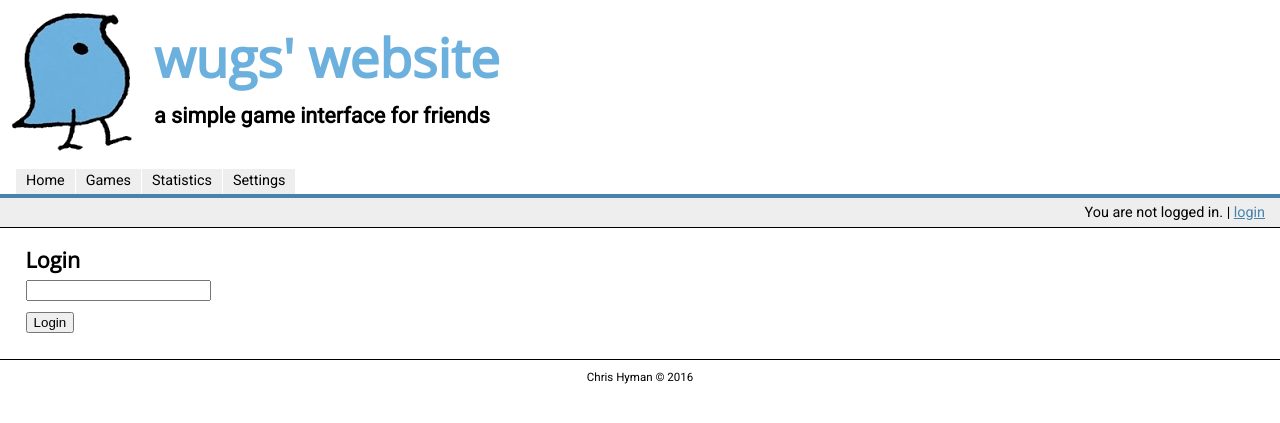
After one commit to chrhyman/wugs-site, a Flask app: template templates/login.html in a window 1280 px wide. The commit adds this page. Shown: the top 423 px of the page. Run offline with Flask 2, Linux system fonts and the light colour scheme; the template is opened without the code that fills it, so the values that code supplies are empty.

Commit message:
login template (single column), some more handling of basic login things pre-MySQL

```diff
--- a/flask_app.py
+++ b/flask_app.py
@@ -11,6 +11,11 @@ data = {}
 def index():
     if 'username' in session:
         data['username'] = session['username']
+    else:
+        try:
+            del data['username']
+        except KeyError:
+            pass
     return render_template('main_page.html', data=data, active='home')
 
 @app.route('/login', methods=['GET', 'POST'])
@@ -18,12 +23,7 @@ def login():
     if request.method == 'POST':
         session['username'] = request.form['username']
         return redirect(url_for('index'))
-    return '''
-        <form action="" method="post">
-            <p><input type=text name=username>
-            <p><input type=submit value=Login>
-        </form>
-    '''
+    return render_template('login.html', data=data, active='login')
 
 @app.route('/logout')
 def logout():
--- a/static/style.css
+++ b/static/style.css
@@ -20,10 +20,10 @@ body {
 	font-family: 'Roboto', sans serif;
 }
 a {
-	color:#6CB0DE;
+	color:#4783AB;
 }
 a:hover {
-	color:#4783AB;
+	color:#6CB0DE;
 	text-decoration:none;
 }
 h1, h2, h3 {
@@ -163,6 +163,15 @@ img {
 	width:21%;			/* left column content width (column width minus left and right padding) */
 	left:6%;			/* (right column left and right padding) plus (left column left padding) */
 }
+/* Full page settings */
+.fullpage {
+	background:#fff;		/* page background colour */
+}
+.fullpage .col1 {
+	width:96%;			/* page width minus left and right padding */
+	left:2%;			/* page left padding */
+}
+
 /* Footer styles */
 #footer {
 	clear:both;
--- a/templates/base.html
+++ b/templates/base.html
@@ -9,13 +9,13 @@
         <meta name="viewport" content="width=device-width, initial-scale=1" />
 
         <link href="https://fonts.googleapis.com/css?family=Open+Sans|Roboto" rel="stylesheet">
-        <link rel="stylesheet" href="{{ url_for('static', filename='style.css') }}" />
+        <link rel="stylesheet" type="text/css" href="{{ url_for('static', filename='style.css') }}" media="screen" />
         <link rel="icon" href="{{ url_for('static', filename='favicon.ico') }}" />
         {% endblock %}
     </head>
 
 <body>
-
+{% block header %}
 <div id="header" class="header">
         <img src="{{ url_for('static', filename='wug-transp.png') }}" />
         <h1>wugs' website</h1>
@@ -36,8 +36,16 @@
 	        {%- endif -%}>Settings</a></li>
 	    {% endblock %}
 	</ul>
-	<p id="layoutdims">{% block login %}{% endblock %}</p>
+	<p id="layoutdims">{% block login -%}
+    {% if data['username'] %}
+	{{ data['username'] }} | <a href="/logout">logout</a>
+	{% else %}
+	You are not logged in. | <a href="/login">login</a>
+	{% endif %}
+    {%- endblock %}</p>
 </div>
+{% endblock %}
+{% block columns %}
 <div class="colmask leftmenu">
 	<div class="colleft">
 		<div class="col1">
@@ -48,6 +56,7 @@
 		</div>
 	</div>
 </div>
+{% endblock %}
 <div id="footer">
 	<p>Chris Hyman © 2016</p>
 </div>
--- /dev/null
+++ b/templates/login.html
@@ -0,0 +1,15 @@
+{% extends "base.html" %}
+
+{% block title %}Login{% endblock %}
+
+{% block columns %}
+<div class="colmask fullpage">
+	<div class="col1">
+	    <h2>Login</h2>
+        <form action="" method="post">
+            <p><input type=text name=username>
+            <p><input type=submit value=Login>
+        </form>
+    </div>
+</div>
+{% endblock %}
```
Also changed, not shown: templates/main_page.html (+0 -8 lines).
